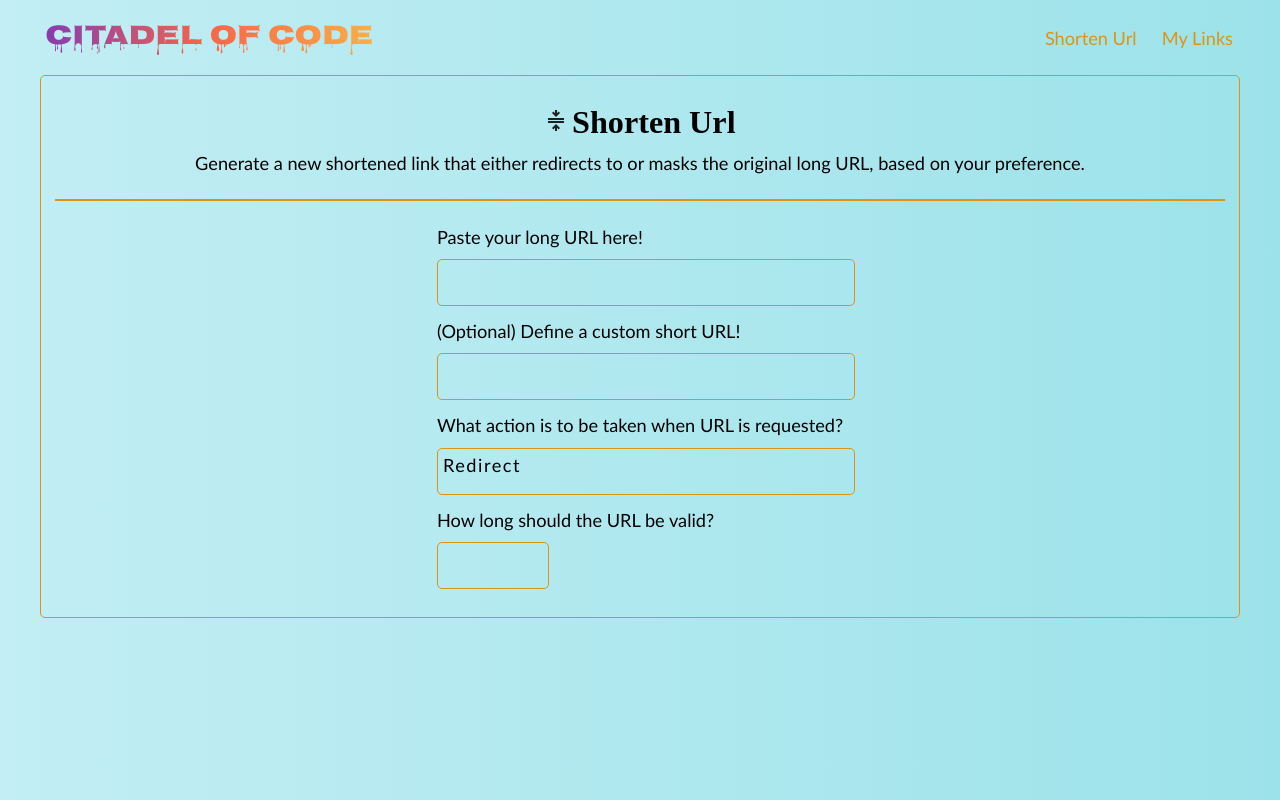
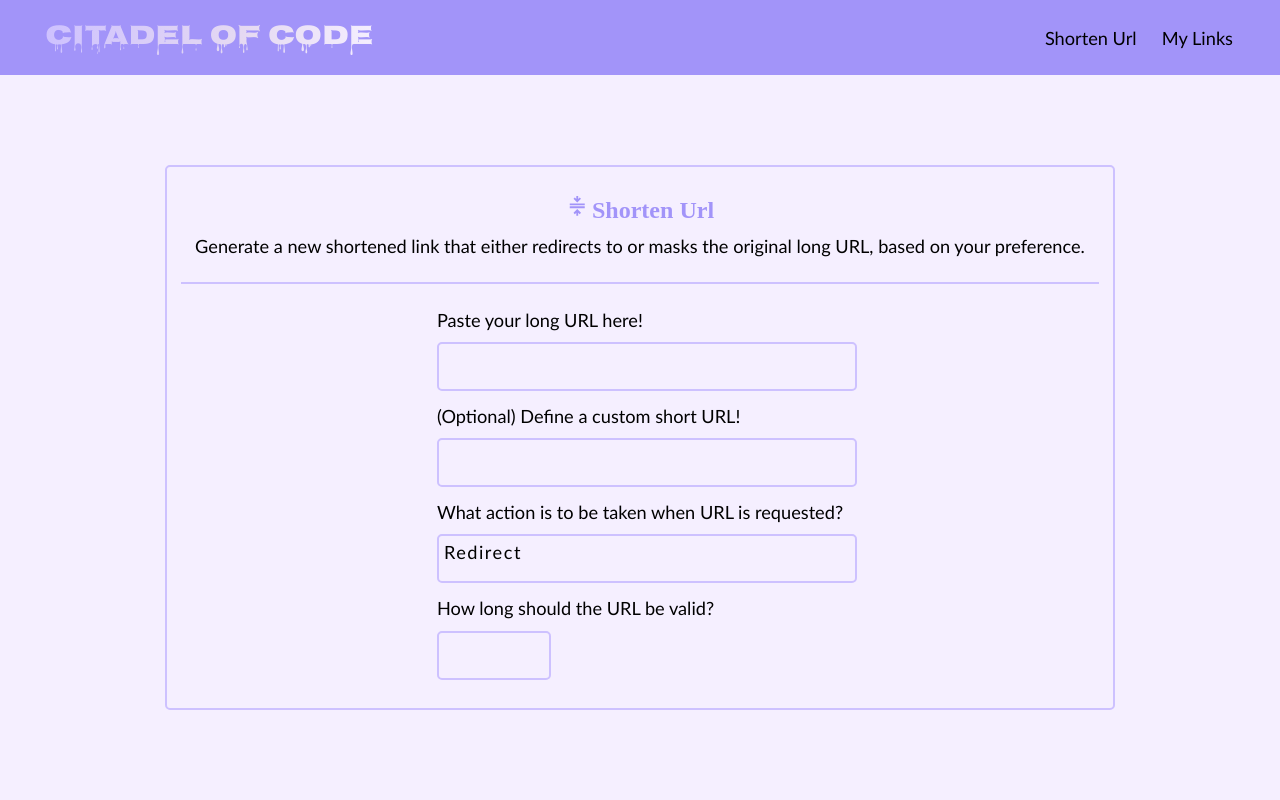
Before and after one commit to mkbworks/bitlyzer, a React (Vite) app in the folder ui/: page /shorten-url in a window 1280 px wide. Built offline with nearby package versions, Linux system fonts and the light colour scheme.

Commit message:
Setup basic color palette standardization across the site

```diff
--- a/ui/src/App.css
+++ b/ui/src/App.css
@@ -1,14 +1,25 @@
+.container {
+    width: 100%;
+    min-height: calc(100vh - 75px);
+    display: flex;
+    flex-direction: column;
+    align-items: center;
+    justify-content: center;
+}
+
 #mainContent {
     max-width: 1200px;
     height: fit-content;
     margin: 0 auto;
-    border: 1.5px solid #DC9417;
+    border: 2px solid var(--color-secondary);
     border-radius: 5px;
 }
 
 #mainContent:focus-within {
-    box-shadow: 3px 3px 4px #EDB554;
+    box-shadow: 4px 4px 3px var(--color-accent);
 }
+
+/* Below CSS classes are for the common content heading section in each page. */
 
 .content-head {
     width: 100%;
@@ -35,9 +46,10 @@
 }
 
 .section-heading-title {
-    font-size: 2.3rem;
+    font-size: 1.718rem;
     font-family: 'Times New Roman', Times, serif;
     font-weight: bold;
+    color: var(--color-primary);
 }
 
 .section-description {
@@ -51,5 +63,13 @@
 
 .content-head > hr {
     height: 1.5px;
-    background-color: #DC9417;
+    background-color: var(--color-secondary);
 }
+
+.svg-icon {
+    width: 22.5px !important;
+    height: 22.5px !important;
+    fill: var(--color-primary);
+}
+
+/* This is the end of CSS classes for the common content heading section. */
--- a/ui/src/App.jsx
+++ b/ui/src/App.jsx
@@ -22,13 +22,14 @@ function App() {
     }]
   };
 
-
   return (
     <>
       <Navbar Title="Citadel of Code" Links={loggedIn ? Navlinks["LoggedIn"] : Navlinks["LoggedOut"]} />
-      <main id="mainContent">
-        <Outlet />
-      </main>
+      <div className="container">
+        <main id="mainContent">
+            <Outlet />
+        </main>
+      </div>
     </>
   )
 }
--- a/ui/src/components/Mylinks/Mylinks.jsx
+++ b/ui/src/components/Mylinks/Mylinks.jsx
@@ -6,7 +6,7 @@ function MyLinks() {
         <div className="content-head">
             <div className="section">
                 <div className="section-heading">
-                    <LinkIcon style={{ fontSize: "2.3rem" }} />&nbsp;
+                    <LinkIcon className="svg-icon" />&nbsp;
                     <span className="section-heading-title">My Links</span>
                 </div>
                 <p className="section-description">
--- a/ui/src/components/Navbar/Navbar.css
+++ b/ui/src/components/Navbar/Navbar.css
@@ -4,6 +4,7 @@
     display: flex;
     align-items: center;
     justify-content: center;
+    background-color: var(--color-primary);
 }
 
 #logo {
@@ -12,7 +13,7 @@
     padding: 0.4rem;
     font-size: 28px;
     font-family: "Nosifer", cursive;
-    background: linear-gradient(90deg, #833ab4 0%, #f76649 50%, #fcb045 100%);
+    background: linear-gradient(90deg, var(--color-secondary) 0%, var(--color-accent) 60%, var(--color-background) 100%);
     background-clip: text;
     -webkit-background-clip: text;
     -webkit-text-fill-color: transparent;
@@ -39,14 +40,14 @@
 .nav-link {
     width: fit-content;
     height: fit-content;
-    color: #DC9417;
     font-size: 1.3rem;
     padding: 0.5rem;
     text-decoration: none;
+    color: var(--color-text);
 }
 
 .nav-link:hover {
     cursor: pointer;
-    background-color: #f7e6c0;
+    background-color: var(--color-accent);
     border-radius: 0.5rem;
 }
--- a/ui/src/components/RegisterUser/RegisterUser.jsx
+++ b/ui/src/components/RegisterUser/RegisterUser.jsx
@@ -1,3 +1,5 @@
+import { NewUserIcon } from "../../icons.jsx";
+
 import "./RegisterUser.css";
 
 function RegisterUser() {
@@ -5,6 +7,7 @@ function RegisterUser() {
         <div className="content-head">
             <div className="section">
                 <div className="section-heading">
+                    <NewUserIcon className="svg-icon" />&nbsp;
                     <span className="section-heading-title">User Registration</span>
                 </div>
                 <div className="section-description">
--- a/ui/src/components/ShortenUrl/ShortenUrl.css
+++ b/ui/src/components/ShortenUrl/ShortenUrl.css
@@ -18,13 +18,13 @@
 .form-input, .form-number, .form-select {
     height: 35px;
     border-radius: 5px;
-    border: 1.5px solid #DC9417;
+    border: 2px solid var(--color-secondary);
     padding: 5px;
     letter-spacing: 1.5px;
 }
 
 .form-input:focus, .form-number:focus, .form-select:focus {
-    box-shadow: 3px 3px 2px #EDB554;
+    box-shadow: 4px 4px 3px var(--color-accent);
 }
 
 .form-input, .form-select {
--- a/ui/src/components/ShortenUrl/ShortenUrl.jsx
+++ b/ui/src/components/ShortenUrl/ShortenUrl.jsx
@@ -6,7 +6,7 @@ function ShortenUrl() {
         <div className="content-head">
             <div className="section">
                 <div className="section-heading">
-                    <CompressIcon style={{ fontSize: "1.8rem" }} />&nbsp;
+                    <CompressIcon className="svg-icon" />&nbsp;
                     <span className="section-heading-title">Shorten Url</span>
                 </div>
                 <p className="section-description">
--- a/ui/src/icons.jsx
+++ b/ui/src/icons.jsx
@@ -1,4 +1,5 @@
 import CompressIcon from "./assets/icons/compress-icon.svg?react";
 import LinkIcon from "./assets/icons/link-icon.svg?react";
+import NewUserIcon from "./assets/icons/new-user.svg?react";
 
-export { CompressIcon, LinkIcon };
+export { CompressIcon, LinkIcon, NewUserIcon };
--- a/ui/src/main.css
+++ b/ui/src/main.css
@@ -10,11 +10,18 @@
   font-family: "Gill Sans", cursive;
   font-size: 14px;
   font-weight: normal;
+  --color-primary: #A294F9;
+  --color-secondary: #CDC1FF;
+  --color-accent: #E5D9F2;
+  --color-background: #F5EFFF;
+  --color-text: black;
 }
 
 body {
   width: 100vw;
   min-height: 100vh;
+  background-color: var(--color-background);
+  color: var(--color-text);
 }
 
 div {
@@ -28,7 +35,6 @@ button, input, select, img, p, h3, hr {
 #root {
   width: 100%;
   height: 100%;
-  background: linear-gradient(90deg, rgba(194,238,244,1) 0%, rgba(149,224,232,0.927608543417367) 100%);
   min-height: inherit;
 }
 
```
Also changed, not shown: ui/src/assets/icons/new-user.svg (added).
